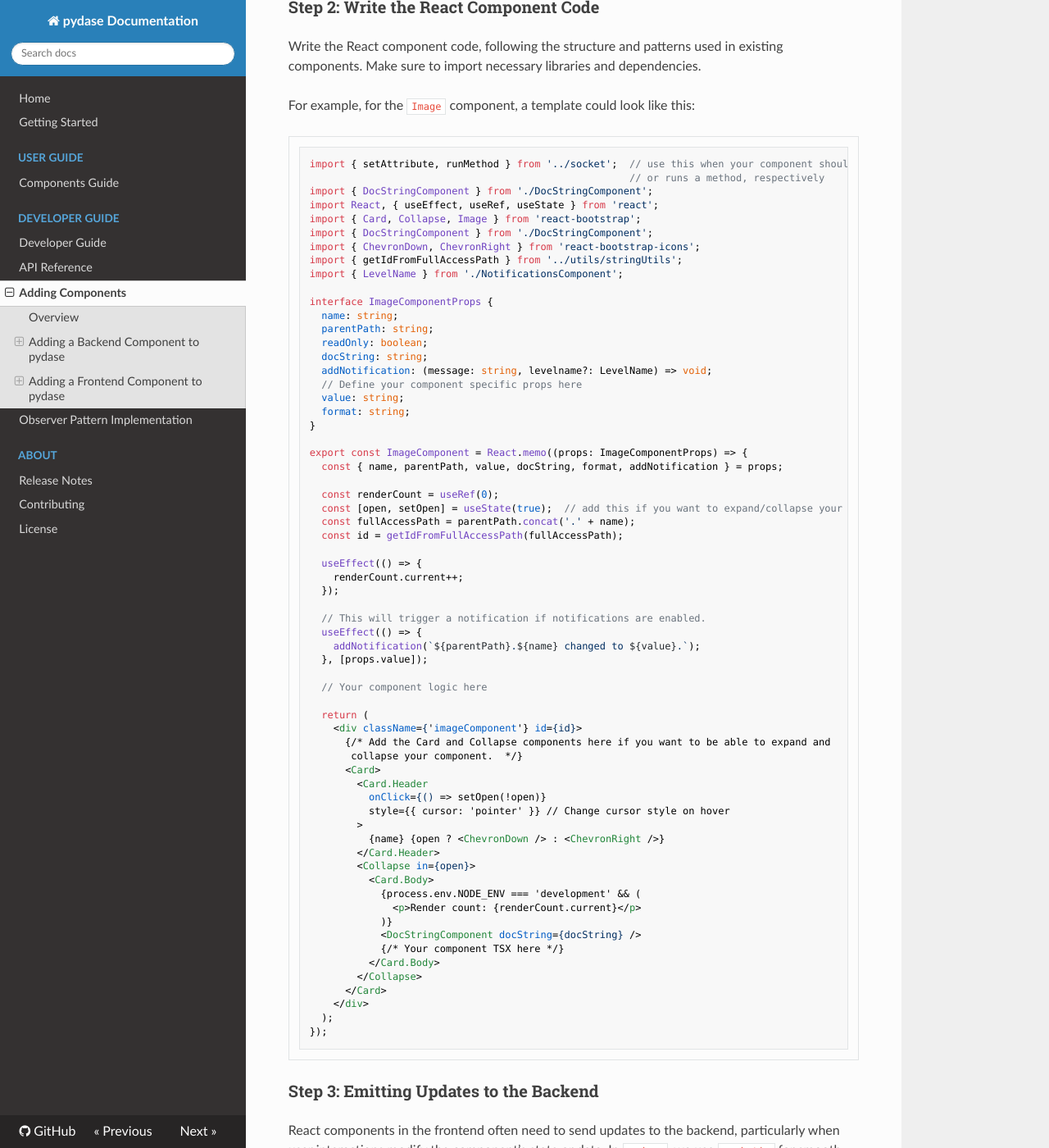
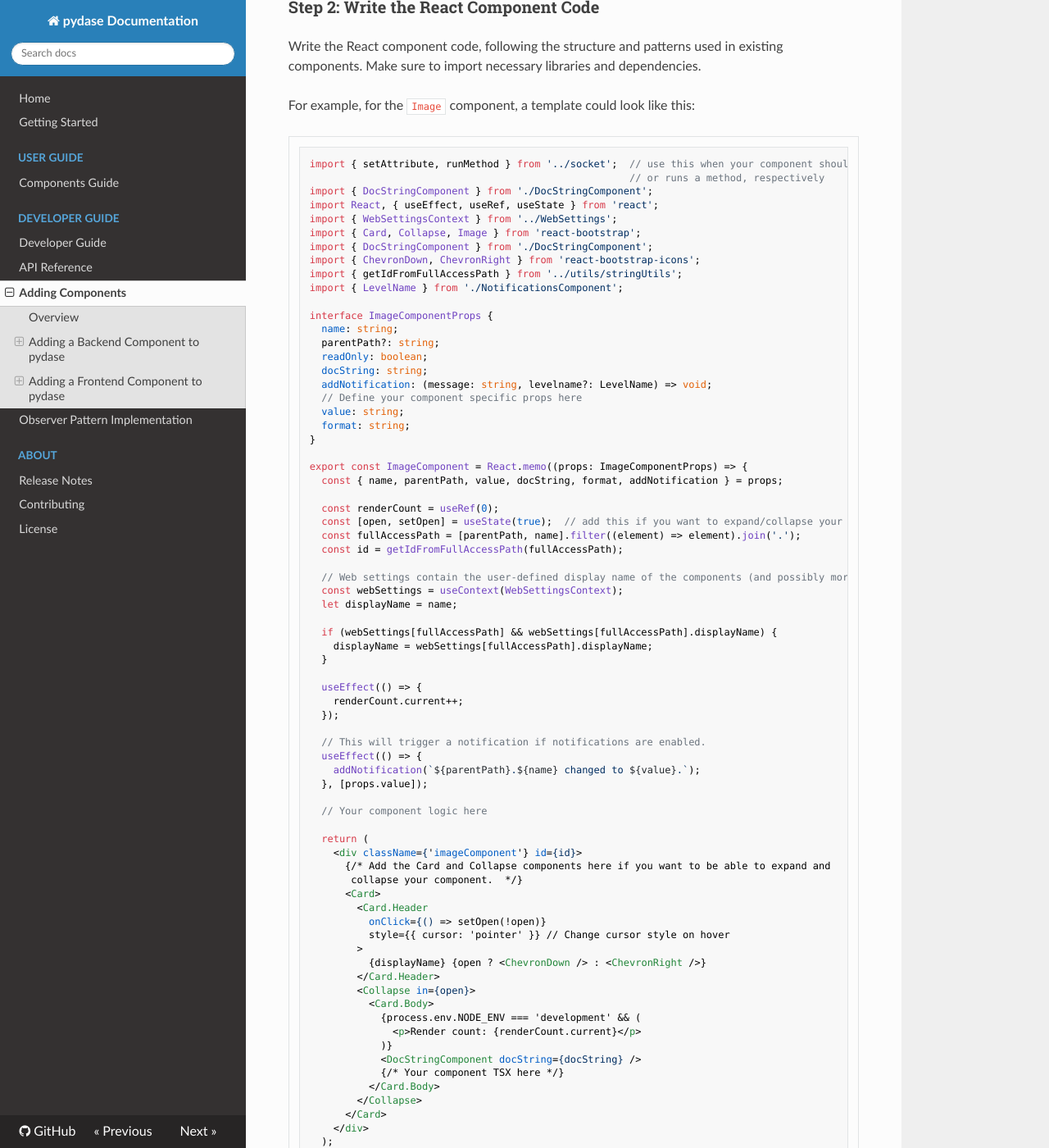
Before and after one commit to tiqi-group/pydase, an MkDocs documentation site: the page built from docs/dev-guide/Adding_Components.md, in a window 1280 px wide and 1400 px high, scrolled down 2652 px. Shown: the whole window at 82% size. Built offline with MkDocs 1.6.1, drawn with Linux system fonts in a browser that asks for light colours; nearby versions of some CDN libraries; some of the changed text lies outside the part shown.

Commit message:
updates Adding_Components guide

```diff
--- a/docs/dev-guide/Adding_Components.md
+++ b/docs/dev-guide/Adding_Components.md
@@ -111,6 +111,7 @@
                                                       // or runs a method, respectively
 import { DocStringComponent } from './DocStringComponent';
 import React, { useEffect, useRef, useState } from 'react';
+import { WebSettingsContext } from '../WebSettings';
 import { Card, Collapse, Image } from 'react-bootstrap';
 import { DocStringComponent } from './DocStringComponent';
 import { ChevronDown, ChevronRight } from 'react-bootstrap-icons';
@@ -133,8 +134,16 @@
 
   const renderCount = useRef(0);
   const [open, setOpen] = useState(true);  // add this if you want to expand/collapse your component
-  const fullAccessPath = parentPath.concat('.' + name);
+  const fullAccessPath = [parentPath, name].filter((element) => element).join('.');
   const id = getIdFromFullAccessPath(fullAccessPath);
+
+  // Web settings contain the user-defined display name of the components (and possibly more later)
+  const webSettings = useContext(WebSettingsContext);
+  let displayName = name;
+
+  if (webSettings[fullAccessPath] && webSettings[fullAccessPath].displayName) {
+    displayName = webSettings[fullAccessPath].displayName;
+  }
 
   useEffect(() => {
     renderCount.current++;
@@ -156,7 +165,7 @@
           onClick={() => setOpen(!open)}
           style={{ cursor: 'pointer' }} // Change cursor style on hover
         >
-          {name} {open ? <ChevronDown /> : <ChevronRight />}
+          {displayName} {open ? <ChevronDown /> : <ChevronRight />}
         </Card.Header>
         <Collapse in={open}>
           <Card.Body>
@@ -206,6 +215,7 @@
     export const ButtonComponent = React.memo((props: ButtonComponentProps) => {
       // ...
       const { name, parentPath, value } = props;
+      let displayName = ...  // to access the user-defined display name
 
       const setChecked = (checked: boolean) => {
         setAttribute(name, parentPath, checked);
@@ -217,7 +227,7 @@
           value={parentPath}
           // ... other props
           onChange={(e) => setChecked(e.currentTarget.checked)}>
-          <p>{name}</p>
+          {displayName}
         </ToggleButton>
       );
     });
```
Also changed, not shown: other parts of docs/dev-guide/Adding_Components.md (+1 -1 lines).
